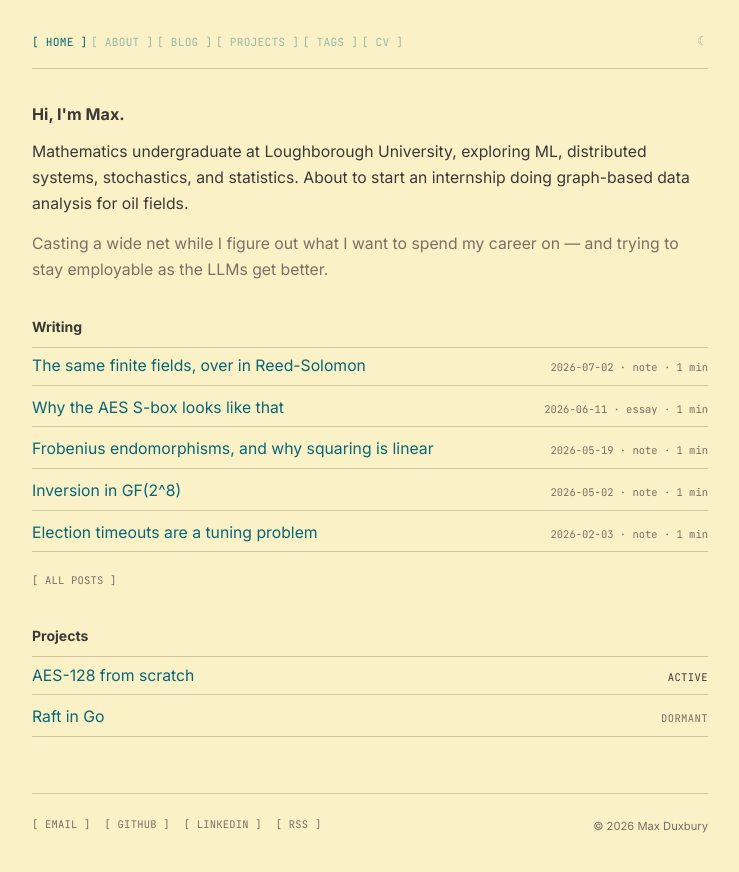
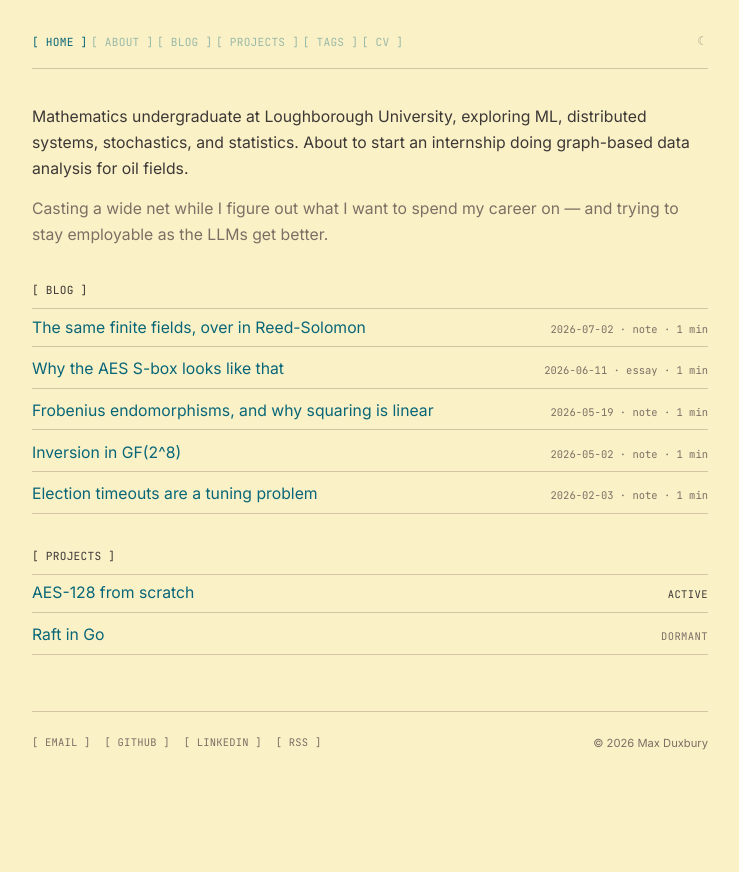
Before and after one commit to max-duxbury/max-website, a Jekyll site: the page built from index.html, in a window 1280 px wide. Shown: the top 872 px of the page, without its empty margins (270-1009 px from the left). Built offline with Jekyll 4.4.1, drawn with Linux system fonts in a browser that asks for light colours.

Commit message:
Bracket-style section heads on home; recent notes on project cards
Homepage drops the "Hi, I'm Max" greeting and restyles the two section
headings as [ BLOG ] and [ PROJECTS ], matching the nav and footer. Each
heading is now the link to its index, so the separate [ ALL POSTS ] link goes.

Project cards on /projects/ list their three most recent notes under the
summary, using the same `project:` join as the project page.

Co-Authored-By: Claude Opus 5 <noreply@anthropic.com>

```diff
--- a/assets/css/main.css
+++ b/assets/css/main.css
@@ -180,6 +180,49 @@ article header time {
   white-space: nowrap;
 }
 
+/* ─── Section heads ([ BLOG ], [ PROJECTS ]) ─────────────── */
+.section-head {
+  font-family: "JetBrains Mono", "Fira Mono", ui-monospace, monospace;
+  font-size: 0.8rem;
+  font-weight: 400;
+  letter-spacing: 0.02em;
+  margin-top: 2.5rem;
+  margin-bottom: 0.75rem;
+}
+
+.section-head a {
+  color: var(--fg);
+  text-decoration: none;
+  transition: opacity 0.15s;
+}
+
+.section-head a:hover { opacity: 0.6; }
+
+/* ─── Project notes (3 most recent, on the project index) ── */
+.project-notes {
+  list-style: none;
+  padding: 0;
+  margin: 0.4rem 0 0;
+}
+
+.project-notes li {
+  display: flex;
+  gap: 0.5rem;
+  align-items: baseline;
+  font-size: 0.85rem;
+  margin: 0;
+  padding: 0;
+  border: none;
+}
+
+.project-notes li::before {
+  content: "·";
+  color: var(--muted);
+}
+
+.project-notes a { text-decoration: none; }
+.project-notes a:hover { opacity: 0.6; }
+
 /* ─── Entry meta (date · kind · reading time) ────────────── */
 .entry-meta {
   font-family: "JetBrains Mono", "Fira Mono", ui-monospace, monospace;
--- a/index.html
+++ b/index.html
@@ -2,14 +2,13 @@
 layout: default
 ---
 <section>
-  <h1>Hi, I'm Max.</h1>
   <p>Mathematics undergraduate at Loughborough University, exploring ML, distributed systems, stochastics, and statistics. About to start an internship doing graph-based data analysis for oil fields.</p>
   <p class="muted">Casting a wide net while I figure out what I want to spend my career on — and trying to stay employable as the LLMs get better.</p>
 </section>
 
 {% if site.posts.size > 0 %}
 <section>
-  <h2>Writing</h2>
+  <h2 class="section-head"><a href="{{ '/blog/' | relative_url }}">[ BLOG ]</a></h2>
   <ul class="post-list">
     {% for post in site.posts limit:5 %}
       <li>
@@ -18,13 +17,12 @@ layout: default
       </li>
     {% endfor %}
   </ul>
-  <a href="{{ '/blog/' | relative_url }}" class="view-all">[ ALL POSTS ]</a>
 </section>
 {% endif %}
 
 {% if site.projects.size > 0 %}
 <section>
-  <h2>Projects</h2>
+  <h2 class="section-head"><a href="{{ '/projects/' | relative_url }}">[ PROJECTS ]</a></h2>
   <ul class="post-list">
     {% for project in site.projects %}
       <li>
```
Also changed, not shown: projects/index.html (+11 -0 lines).
